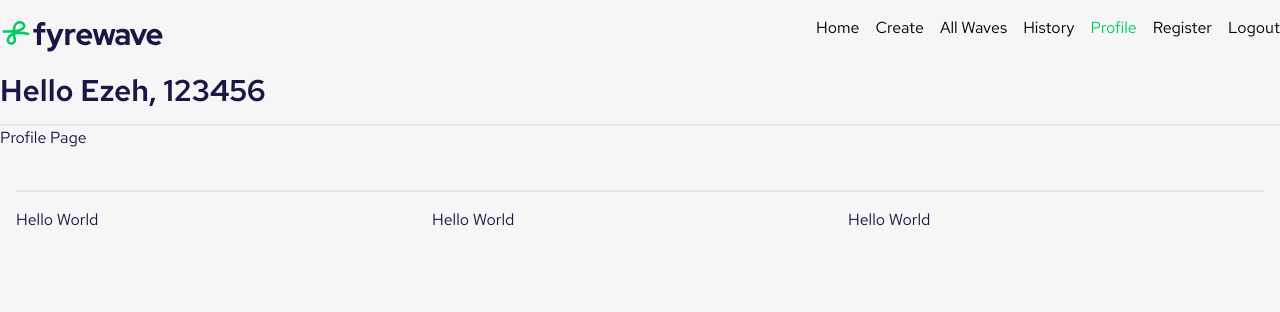
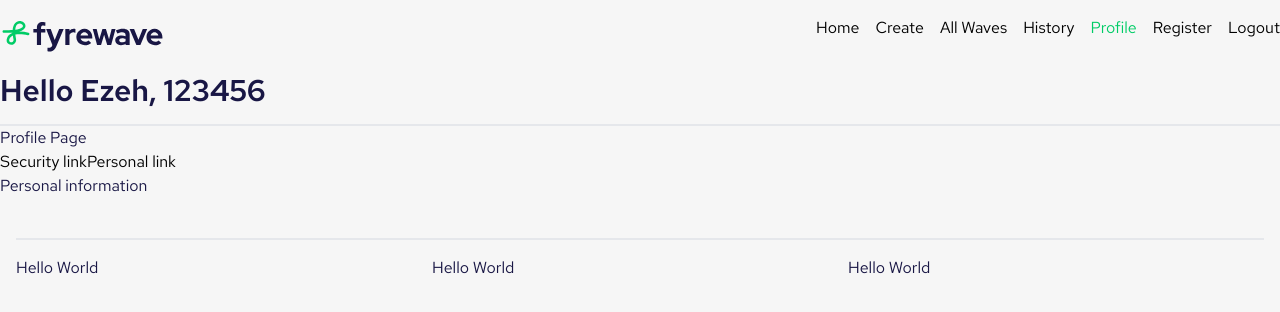
Before and after one commit to FyreWave/front-wave, a React (Vite) app: page /profile in a window 1280 px wide. Shown: the top 312 px of the page. Built offline with nearby package versions, Linux system fonts and the light colour scheme.

Commit message:
fixed error when navigating to new page

```diff
--- a/src/Pages/App.tsx
+++ b/src/Pages/App.tsx
@@ -1,16 +1,16 @@
-import WavesComponent from "../components/WavesComponent";
-import DepositHistoryComponent from "../components/DepositHistoryComponent";
+import React from "react";
 import { Route, Routes } from "react-router-dom";
 import HomeDashboard from "./HomeDashboard";
 import SideBar from "../components/SideBar";
 import HeaderNavigation from "../Layout/HeaderNavigation";
 import CreateWavePage from "./createWavePage";
 import FooterArea from "../Layout/FooterArea";
-import React from "react";
 import WaveDetailsPage from "./WaveDetailsPage";
 import NotFoundPage from "./NotFoundPage";
 import RegisterPage from "./RegisterPage";
 import ProfilePage from "./ProfilePage";
+import SecurityPage from "./profile/SecurityPage";
+import PersonalInfo from "./profile/PersonalInfo";
 
 function App() {
   return (
@@ -29,10 +29,14 @@ function App() {
                 <Route path="/" element={<HomeDashboard />} />
 
                 <Route path="/create" element={<CreateWavePage />} />
-                <Route path="/profile" element={<ProfilePage />} />
+                <Route path="/profile" element={<ProfilePage />}>
+                  <Route index element={<PersonalInfo />} />
+                  <Route path="security" element={<SecurityPage />} />
+                  <Route path="personal" element={<PersonalInfo />} />
+                </Route>
 
                 <Route path="/register" element={<RegisterPage />} />
-                <Route path="/view-wave/:id" element={<WaveDetailsPage />} />
+                <Route path="view-wave/:waveId" element={<WaveDetailsPage />} />
 
                 <Route path="*" element={<NotFoundPage />} />
               </Routes>
--- a/src/Pages/HomeDashboard.tsx
+++ b/src/Pages/HomeDashboard.tsx
@@ -1,5 +1,5 @@
 import DepositHistoryComponent from "../components/DepositHistoryComponent";
-import WavesComponent from "../components/WavesComponent";
+import WavesComponent from "../components/waveComponents/WavesComponent";
 import { $axios } from "../http/http.Service";
 
 const HomeDashboard = () => {
--- a/src/Pages/ProfilePage.tsx
+++ b/src/Pages/ProfilePage.tsx
@@ -1,7 +1,15 @@
+import { Link, Outlet } from "react-router-dom";
+
 const ProfilePage = () => {
   return (
     <div>
       <h1>Profile Page</h1>
+
+      <nav>
+        <Link to="security">Security link</Link>
+        <Link to="personal">Personal link</Link>
+      </nav>
+      <Outlet />
     </div>
   );
 };
--- a/src/Pages/WaveDetailsPage.tsx
+++ b/src/Pages/WaveDetailsPage.tsx
@@ -6,17 +6,20 @@ import WaveUsers from "../components/waveComponents/WaveUsers";
 import WaveActivities from "../components/waveComponents/WaveActivities";
 
 const WaveDetailsPage = () => {
-  const { id } = useParams();
+  const params = useParams();
+  const waveId = params.waveId;
   const history = useNavigate();
 
   const {
     data: wave,
     isError,
     isLoading,
-  } = useFetch("http://localhost:5100/waves/" + id) as unknown as WaveDataState;
+  } = useFetch(
+    "http://localhost:5100/waves/" + waveId
+  ) as unknown as WaveDataState;
 
   const deleteWave = () => {
-    fetch("http://localhost:5100/waves/" + id, {
+    fetch("http://localhost:5100/waves/" + waveId, {
       method: "DELETE",
     }).then(() => {
       history("/");
@@ -24,7 +27,7 @@ const WaveDetailsPage = () => {
   };
   return (
     <div>
-      <h1>Wave Details is here - {id}</h1>
+      <h1>Wave Details is here - {waveId}</h1>
 
       <div>
         {isLoading && <div>Loading...</div>}
--- /dev/null
+++ b/src/Pages/profile/PersonalInfo.tsx
@@ -0,0 +1,9 @@
+const PersonalInfo = () => {
+  return (
+    <div>
+      <h1>Personal information</h1>
+    </div>
+  );
+};
+
+export default PersonalInfo;
--- /dev/null
+++ b/src/Pages/profile/SecurityPage.tsx
@@ -0,0 +1,9 @@
+const SecurityPage = () => {
+  return (
+    <div>
+      <h1>Security</h1>
+    </div>
+  );
+};
+
+export default SecurityPage;
--- a/src/components/waveComponents/WaveActivities.tsx
+++ b/src/components/waveComponents/WaveActivities.tsx
@@ -30,9 +30,8 @@ const WaveActivities = () => {
     <div>
       <div className="pt-4">
         <div className="activities">
-          {activities.map((activity) => {
-            return (
-              <div className="text-base font-regular py-2">
+          {activities.map((activity, index) => (
+            <div key={index} className="text-base font-regular py-2">
               <div className="activity-name">
                 {activity.name}{" "}
                 <span className="text-secondary-800 italic">
@@ -46,8 +45,7 @@ const WaveActivities = () => {
 
               <div className="text-xs text-gray-400">{activity.date}</div>
             </div>
-            );
-          })}
+          ))}
         </div>
       </div>
     </div>
--- a/src/components/WaveList.tsx
+++ b/src/components/waveComponents/WaveList.tsx
@@ -1,4 +1,4 @@
-import { WavesDataType } from "../types/modelsTypings";
+import { WavesDataType } from "../../types/modelsTypings";
 
 import { Link } from "react-router-dom";
 
--- a/src/components/WavesComponent.tsx
+++ b/src/components/waveComponents/WavesComponent.tsx
@@ -1,5 +1,5 @@
 import WaveList from "./WaveList";
-import useFetch from "../libs/useFetch";
+import useFetch from "../../libs/useFetch";
 
 const WavesComponent = () => {
   const {
```
Lines whose indentation alone changed are shown as unchanged.
